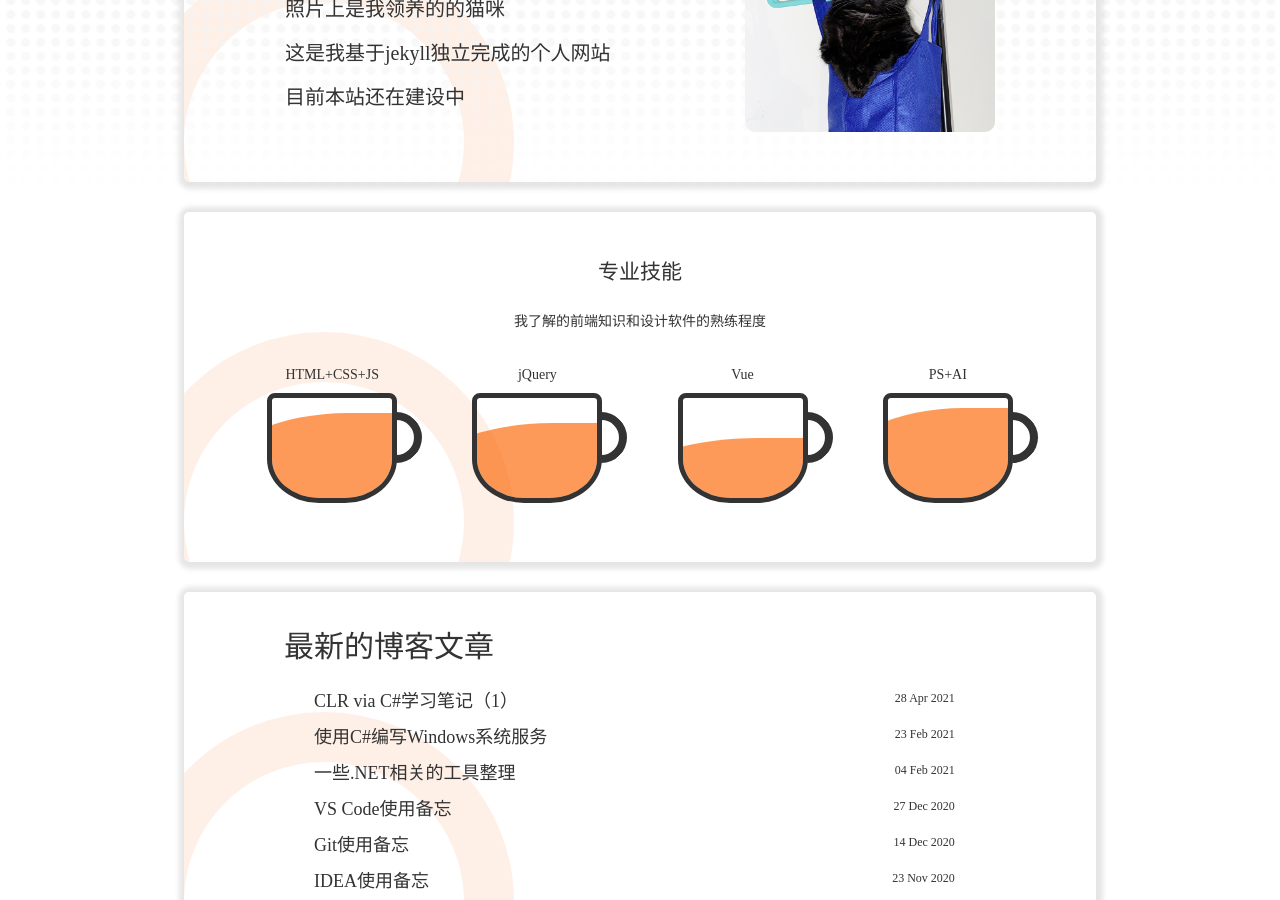
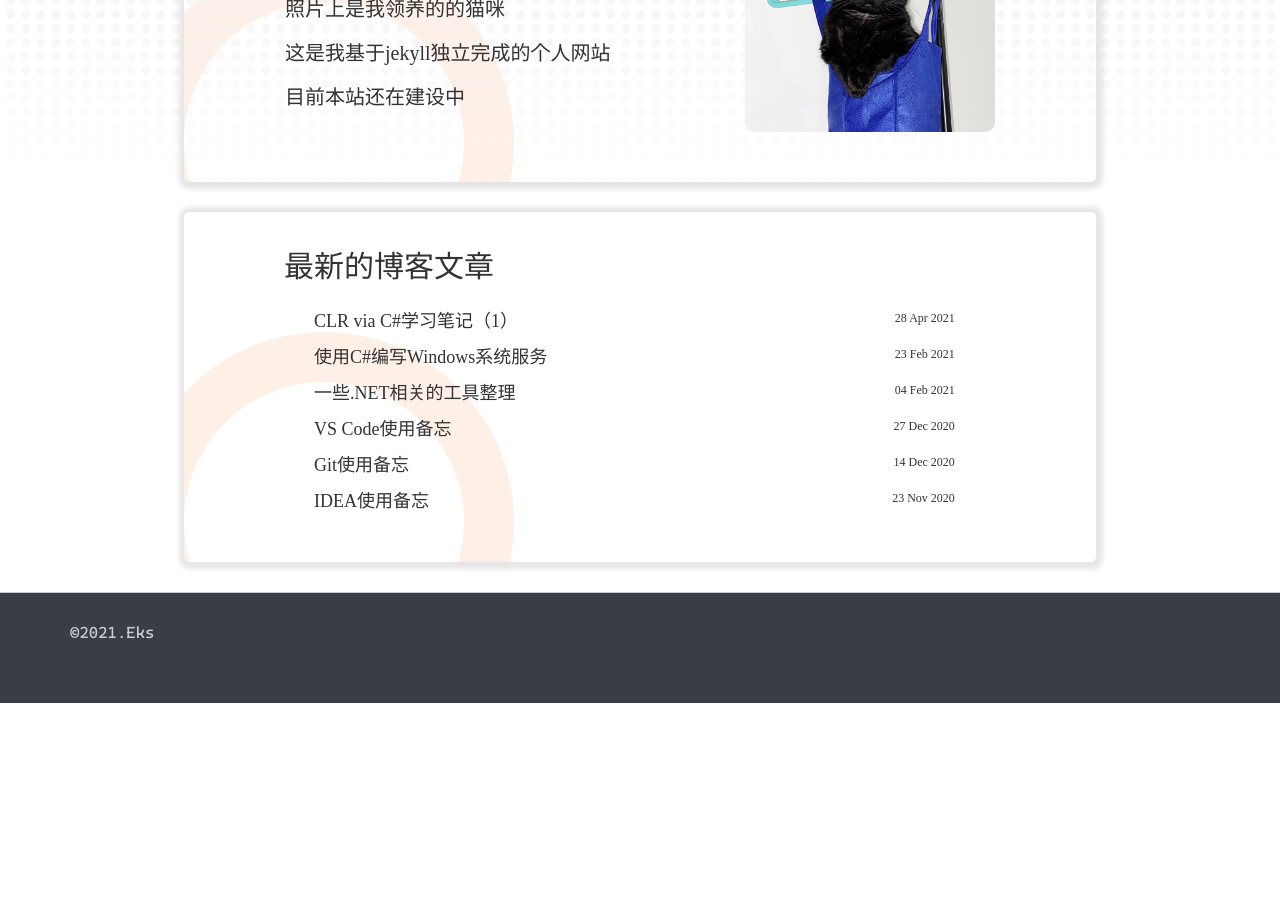
Before and after one commit to KamenRiderKuuga/kamenriderkuuga.github.io, a Jekyll site: the page built from index.html, in a window 1280 px wide and 900 px high, scrolled down 888 px. Built offline with Jekyll 4.4.1, drawn with Linux system fonts in a browser that asks for light colours; after the commit the page ends 1591 px from its top, so only the background shows below that.

Commit message:
refactor: 调整页面内容，删除不需要的文件夹

```diff
--- a/_data/navigation.yml
+++ b/_data/navigation.yml
@@ -4,7 +4,3 @@
   link: /about.html
 - name: 博客
   link: /blog.html
-- name: 案例
-  link: /case.html
-# - name: 伙伴
-#   link: /friends.html
--- a/_layouts/default.html
+++ b/_layouts/default.html
@@ -9,7 +9,6 @@
   <link rel="stylesheet" href="/assets/css/main.css">
   <link rel="stylesheet" href="/assets/css/blog.css">
   <link rel="stylesheet" href="/assets/css/about.css">
-  <link rel="stylesheet" href="/assets/css/case.css">
   <link rel="stylesheet" href="/assets/css/rouge.css">
   <script src="https://cdn.bootcdn.net/ajax/libs/jquery/3.5.1/jquery.min.js"></script>
   <script src="/assets/js/main.js"></script>
--- a/about.html
+++ b/about.html
@@ -7,7 +7,6 @@ title: About
         <h1>关于我的</h1>
 
         <p>这里会展示关于我和本站的一些信息</p>
-        <a href="/resume.html">查看简历</a>
 
     </div>
 </section>
--- a/index.html
+++ b/index.html
@@ -31,29 +31,6 @@ title: "首页"
         </div>
         <div class="pic"><img src="/assets/images/cola800.jpg" alt=""></div>
       </div>
-      <div class="box skill">
-        <h2>专业技能</h2>
-        <p>我了解的前端知识和设计软件的熟练程度</p>
-        <div class="bottom">
-          <div class="subbox">
-            <p>HTML+CSS+JS</p>
-            <div class="cup"><span style="height: 85%;"></span></div>
-          </div>
-          <div class="subbox">
-            <p>jQuery</p>
-            <div class="cup"><span style="height: 75%;"></span></div>
-          </div>
-          <div class="subbox">
-            <p>Vue</p>
-            <div class="cup"><span style="height: 60%;"></span></div>
-          </div>
-          <div class="subbox">
-            <p>PS+AI</p>
-            <div class="cup"><span style="height: 90%;"></span></div>
-          </div>
-        </div>
-      </div>
-
       <div class="box post">
         <h2>最新的博客文章</h2>
         <ul>
```
Also changed, not shown: case.html (deleted, +0 -38 lines), friends.html (deleted, +0 -9 lines), 4 other files.
